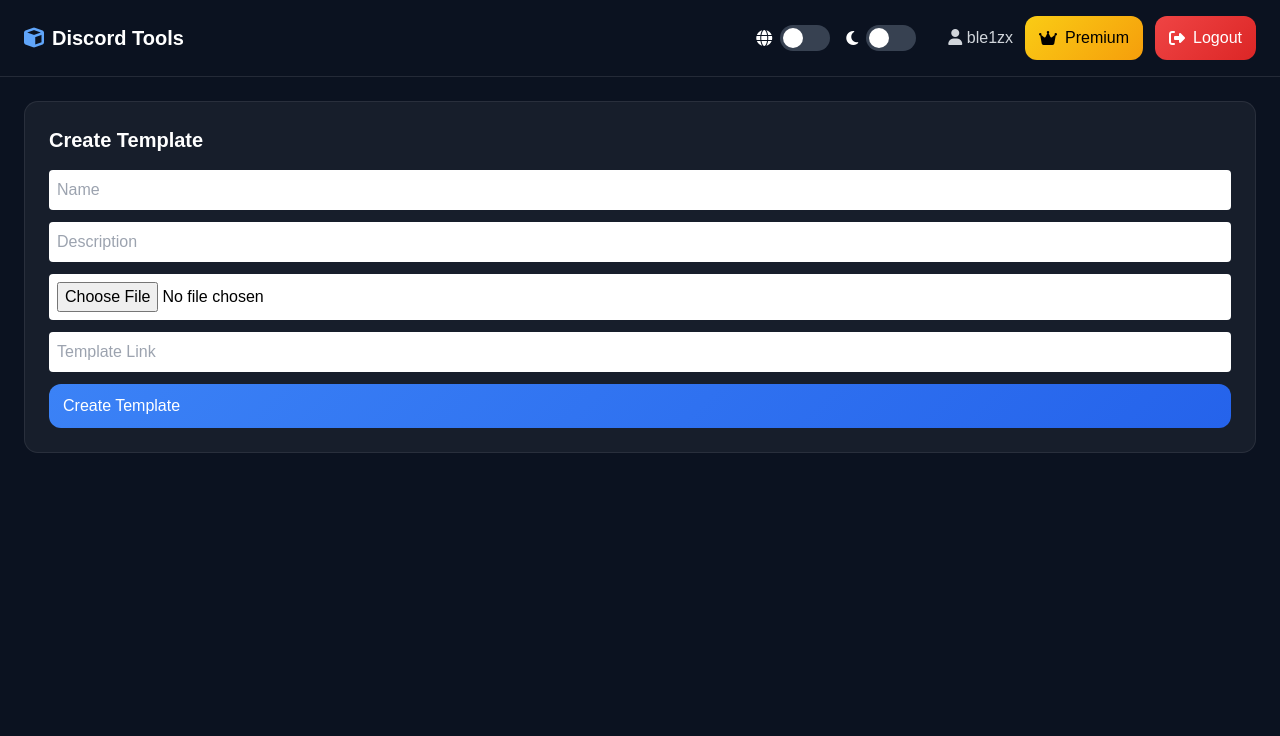
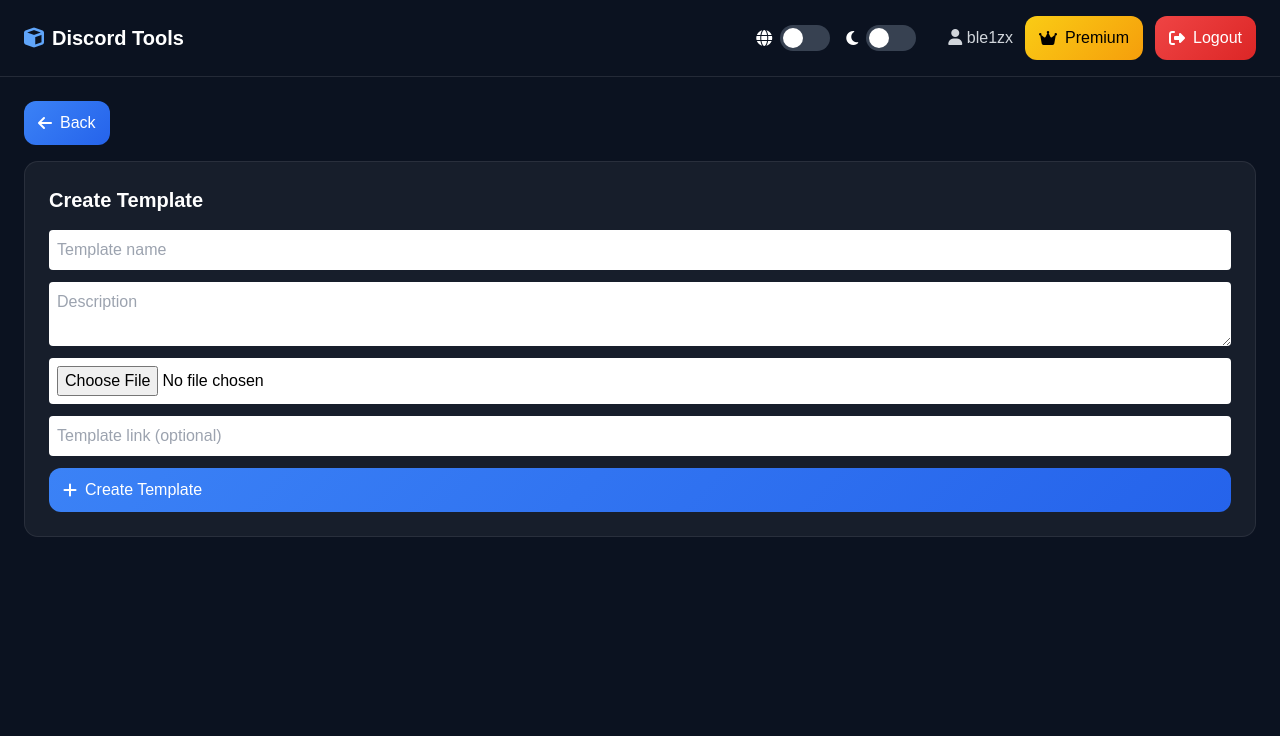
Before and after one commit to veskerlakq/Discord-Tools, a Flask app: page /create-template in a window 1280 px wide. Shown: the top 736 px of the page. Run offline with Flask 3, Linux system fonts and the light colour scheme; a user stored in the database is signed in; some libraries are stand-ins or nearby versions.

Commit message:
Update create_template.html

```diff
--- a/FlaskProject/templates/create_template.html
+++ b/FlaskProject/templates/create_template.html
@@ -1,6 +1,11 @@
 {% extends "base.html" %}
 
 {% block content %}
+
+<a href="/templates" class="btn blue mb-4 inline-flex items-center gap-2">
+    <i class="fa-solid fa-arrow-left"></i>
+    Back
+</a>
 
 <div class="card p-6">
 
@@ -8,15 +13,24 @@
 
     <form method="POST" enctype="multipart/form-data" class="flex flex-col gap-3">
 
-        <input name="name" placeholder="Name" class="p-2 rounded text-black">
+        <input name="name"
+               placeholder="Template name"
+               class="p-2 rounded text-black">
 
-        <input name="desc" placeholder="Description" class="p-2 rounded text-black">
+        <textarea name="description"
+                  placeholder="Description"
+                  class="p-2 rounded text-black"></textarea>
 
-        <input type="file" name="image" class="p-2 bg-white text-black rounded">
+        <input type="file"
+               name="image"
+               class="p-2 bg-white text-black rounded">
 
-        <input name="link" placeholder="Template Link" class="p-2 rounded text-black">
+        <input name="link"
+               placeholder="Template link (optional)"
+               class="p-2 rounded text-black">
 
         <button class="btn blue">
+            <i class="fa-solid fa-plus"></i>
             Create Template
         </button>
 
```
